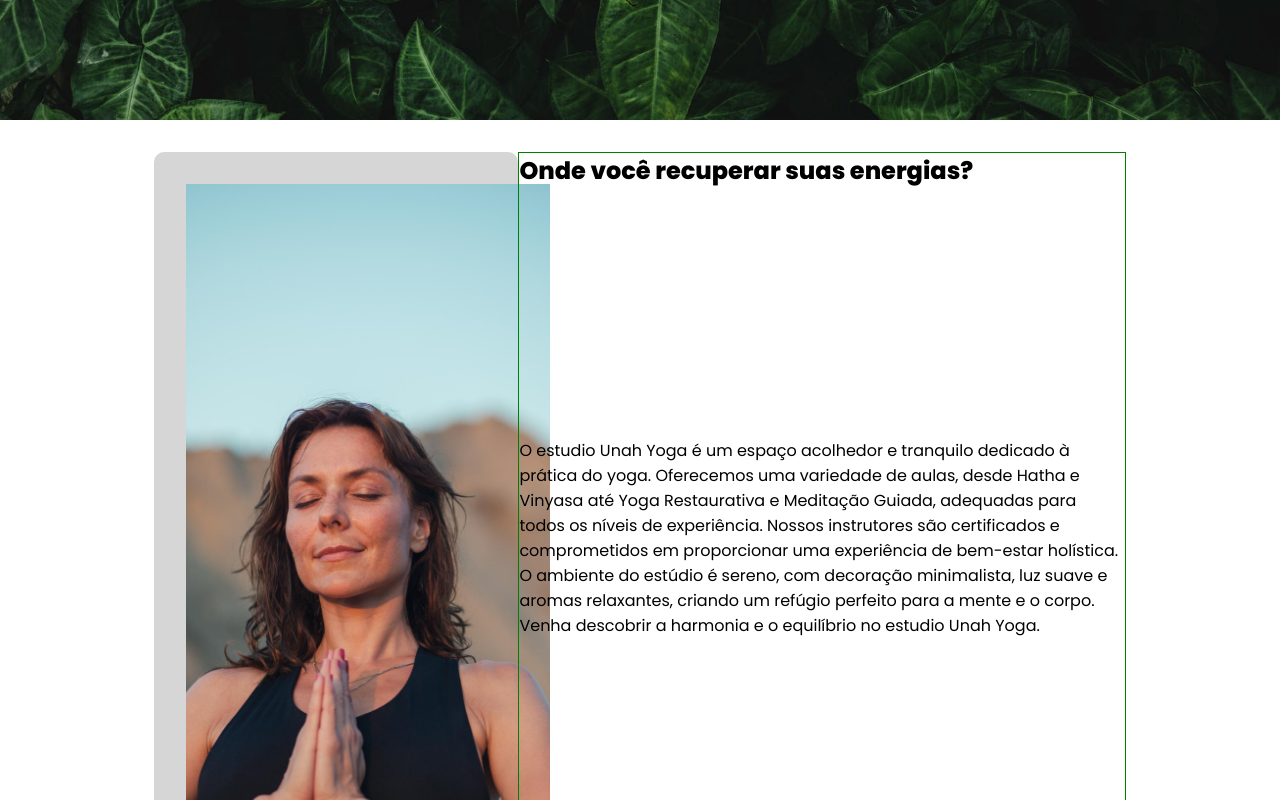
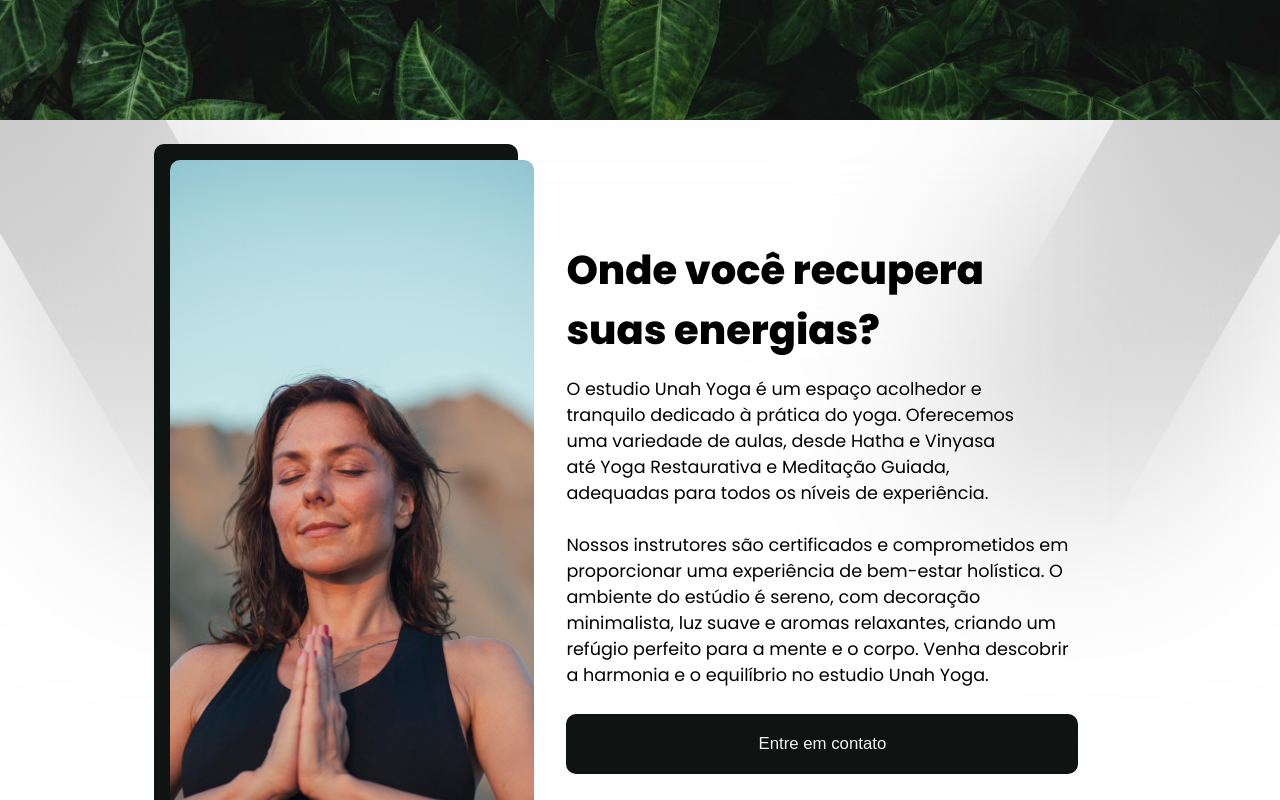
Before and after one commit to Gabriel-Andreoni/Studio-Unah-Yoga, a Next.js app: page / in a window 1280 px wide. Shown: the part 680-1480 px from the top of the page. Built offline with nearby package versions, Linux system fonts and the light colour scheme.

Commit message:
Alteração na seção Sobre

```diff
--- a/app/components/About/index.jsx
+++ b/app/components/About/index.jsx
@@ -6,12 +6,14 @@ import AboutImage from '/public/about-img.jpg'
 export default function About() {
     return (
         <section className="about-wrapper">
+            <div className="overlay"></div>
             <div className="about-image">
                 <Image src={AboutImage} alt="" width="500" height="500"/>
             </div>
             <div className="about-apresentation">
-                <h2>Onde você recuperar suas energias?</h2>
-                <p>O estudio Unah Yoga é um espaço acolhedor e tranquilo dedicado à prática do yoga. Oferecemos uma variedade de aulas, desde Hatha e Vinyasa até Yoga Restaurativa e Meditação Guiada, adequadas para todos os níveis de experiência. Nossos instrutores são certificados e comprometidos em proporcionar uma experiência de bem-estar holística. O ambiente do estúdio é sereno, com decoração minimalista, luz suave e aromas relaxantes, criando um refúgio perfeito para a mente e o corpo. Venha descobrir a harmonia e o equilíbrio no estudio Unah Yoga.</p>
+                <h2>Onde você recupera suas energias?</h2>
+                <p>O estudio Unah Yoga é um espaço acolhedor e tranquilo dedicado à prática do yoga. Oferecemos uma variedade de aulas, desde Hatha e Vinyasa até Yoga Restaurativa e Meditação Guiada, adequadas para todos os níveis de experiência.<br /><br /> Nossos instrutores são certificados e comprometidos em proporcionar uma experiência de bem-estar holística. O ambiente do estúdio é sereno, com decoração minimalista, luz suave e aromas relaxantes, criando um refúgio perfeito para a mente e o corpo. Venha descobrir a harmonia e o equilíbrio no estudio Unah Yoga.</p>
+                <button>Entre em contato</button>
             </div>
         </section>
     )
--- a/app/components/About/styles.css
+++ b/app/components/About/styles.css
@@ -8,21 +8,70 @@
     justify-content: center;
     align-items: center;
 
+    position: relative;
+
+    overflow: hidden;
+
+    z-index: 10;
+
+    &::before,
+    &::after {
+        content: '';
+
+        width: 600px;
+        height: 200px;
+
+        display: block;
+
+        position: absolute;
+
+
+    }
+
+    &::before {
+        top: 0;
+        left: -15%;
+
+        background: #ccc;
+
+        rotate: 60deg;
+
+        z-index: 1;
+    }
+
+    &::after {
+        top: 0;
+        right: -15%;
+
+        background: #ccc;
+
+        rotate: -60deg;
+
+        z-index: 1;
+    }
+
     .about-image {
         width: 30%;
         height: 100%;
 
-        background: #cccccccb;
+        margin-top: 2em;
+        margin-bottom: 3em;
+
+        background: #0F1312;
 
         border-radius: 10px;
+
+        z-index: 10;
 
         & > img {
             width: 100%;
             height: 100%;
 
-            margin: 2em;
+            margin: 1em;
 
             object-fit: cover;
+
+            border-radius: 10px;
         }
     }
 
@@ -30,16 +79,54 @@
         width: 50%;
         height: 100%;
 
-        display: grid;
+        padding: 3em;
 
-        border: 1px solid green;
+        display: flex;
+        flex-direction: column;
+        gap: 1em;
+
+        z-index: 10;
 
         & > h2 {
-            align-self: flex-start;
+            justify-self: flex-start;
+
+            margin-top: 1em;
+
+            height: fit-content;
+
+            font-size: 2.5em;
+            text-wrap: balance;
         }
 
         & > p {
+            font-size: 1.1em;
+            text-wrap: balance;
+        }
 
+        & > button {
+            margin-top: 10px;
+            padding: 1.2em;
+
+            border: 0;
+            border-radius: 10px;
+
+            font-size: 1.05em;
+
+            cursor: pointer;
+
+            background: #0F1312;
+            color: #f0f0f0;
         }
     }
 }
+
+.overlay {
+    width: 100%;
+    height: 100%;
+
+    backdrop-filter: blur(100px);
+
+    position: absolute;
+
+    z-index: 2;
+}
```
